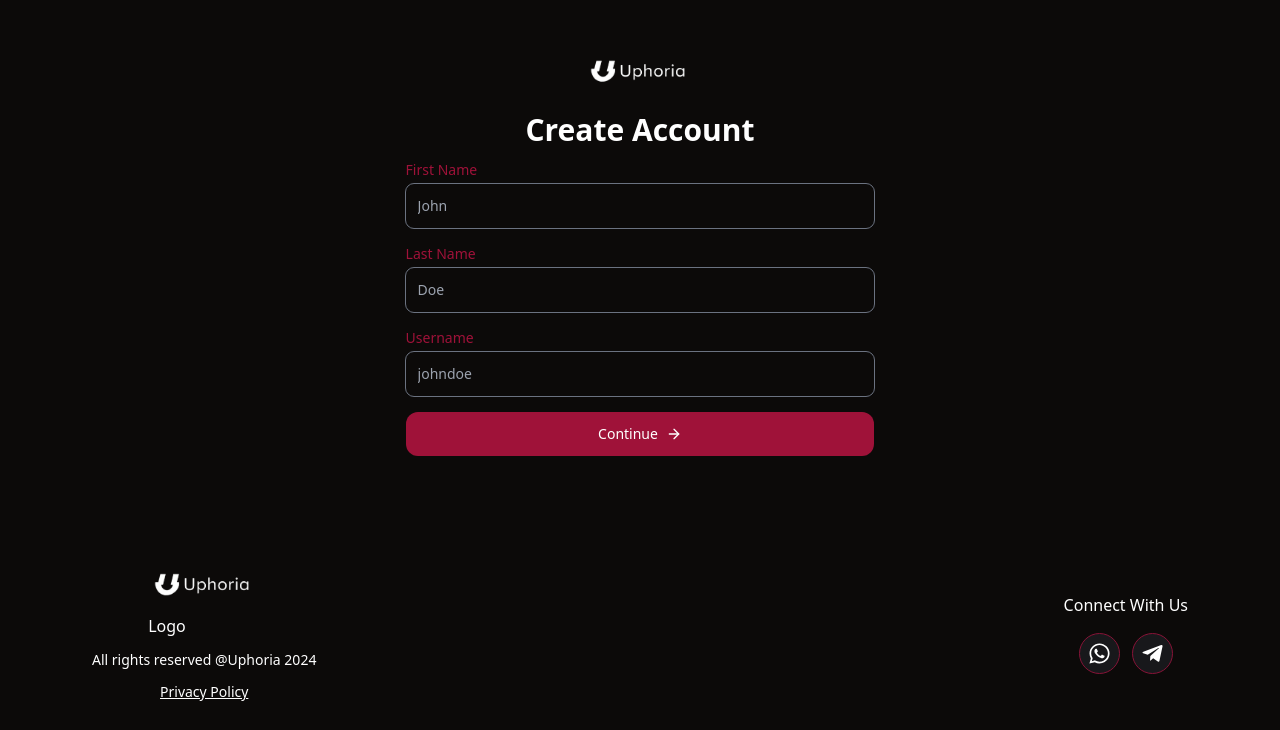
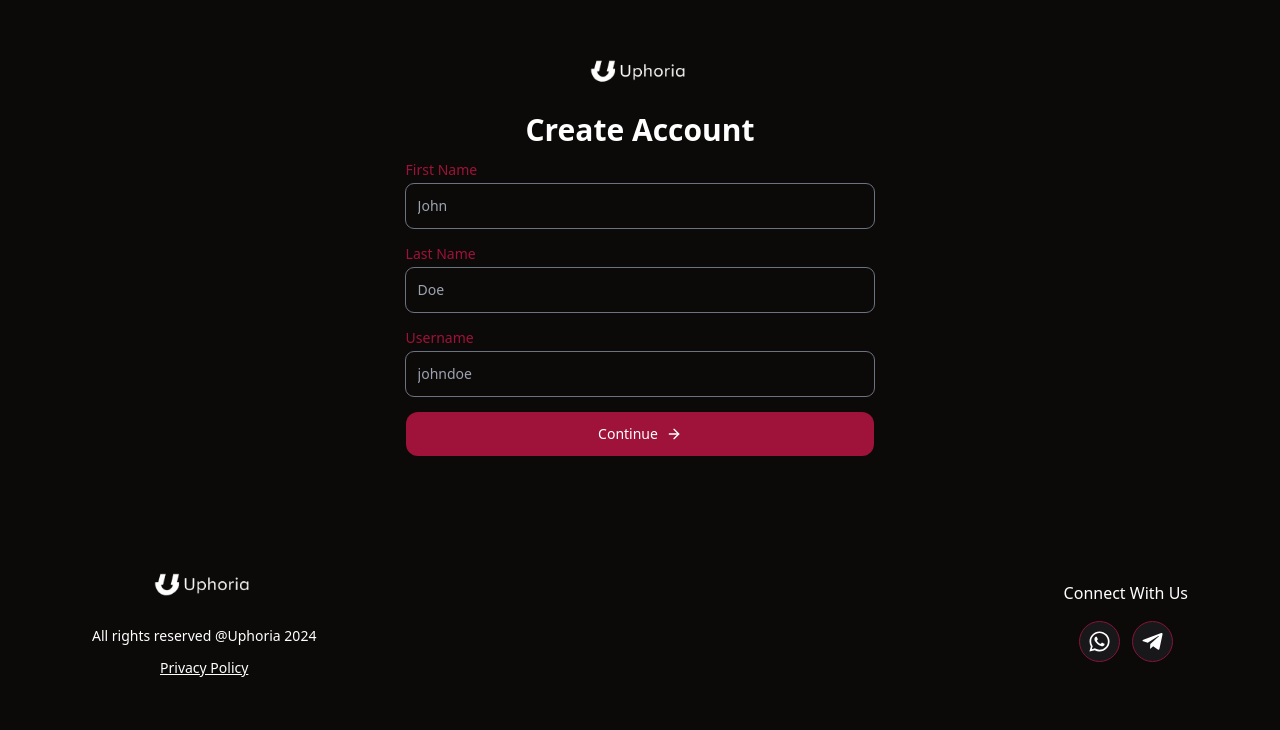
Before and after one commit to JAjorgbor/uphoria-platform, a Next.js app: page /register in a window 1280 px wide. Shown: the part 104-834 px from the top of the page. After the commit the page ends 810 px from the top, so only its background shows below. Built offline with nearby package versions, Linux system fonts and the light colour scheme.

Commit message:
removed logo

```diff
--- a/scaffold/Footer.tsx
+++ b/scaffold/Footer.tsx
@@ -18,7 +18,6 @@ const Footer = ({}) => {
               height={200}
               className=" w-[7rem]"
             />
-            Logo
           </Link>
           <p className="text-sm ">
             All rights reserved @Uphoria {new Date().getFullYear()}
--- a/scaffold/Header.tsx
+++ b/scaffold/Header.tsx
@@ -19,7 +19,6 @@ const Header = () => {
             height={200}
             className=" w-[7rem]"
           />
-          Logo
         </Link>
         <button
           onClick={() => setOpenRegisterModal(true)}
```
